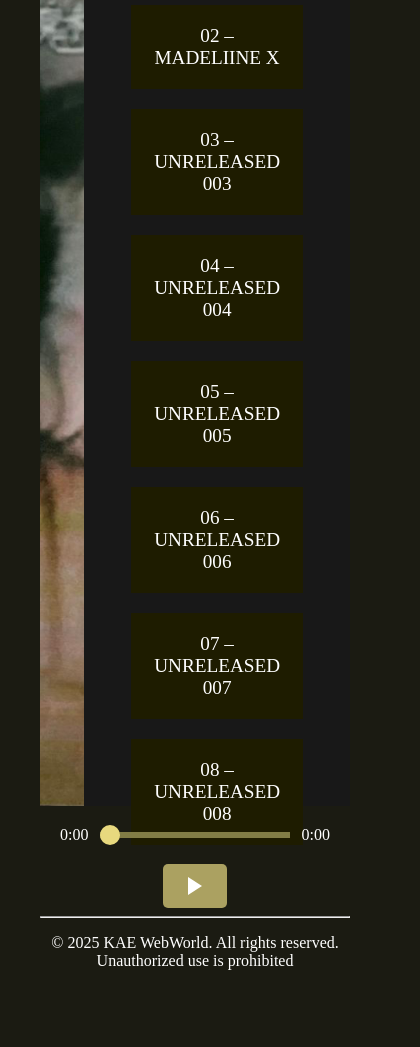
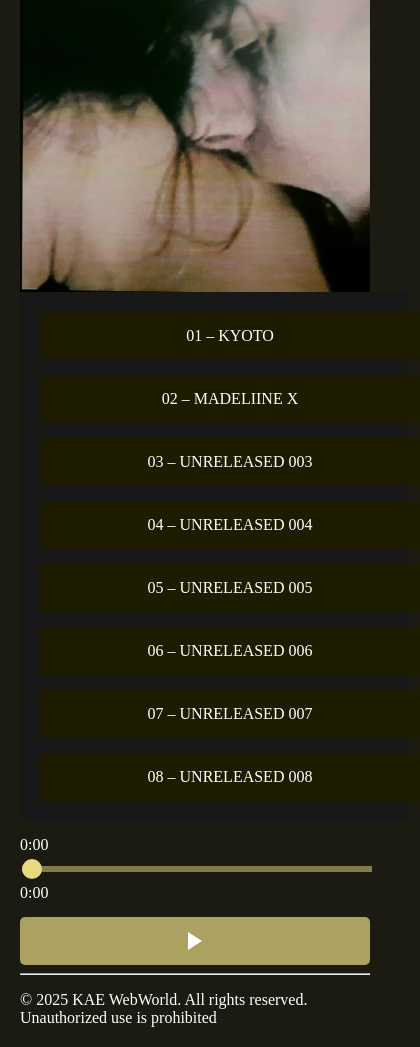
Before and after one commit to kaeriam/xaosworld, a plain HTML site: page index.html in a window 390 px wide. Shown: the part 342-1389 px from the top of the page, 420 px wide, since content can reach past the window. Before the commit the page ends 1352 px from the top, so only its background shows below. Drawn offline with Linux system fonts and the light colour scheme.

Commit message:
Update style.css

```diff
--- a/style.css
+++ b/style.css
@@ -110,4 +110,73 @@ h1 {
 
 #playBtn span {
   pointer-events: none; /* ensures clicks go to button */
+
 }
+
+@media (max-width: 768px) {
+
+  /* Stack container vertically */
+  .container {
+    flex-direction: column;
+    height: auto;
+  }
+
+  .left, .right {
+    flex: none;
+    width: 100%;
+    height: auto;
+  }
+
+  .left img {
+    width: 100%;
+    height: auto;
+    object-fit: cover;
+  }
+
+  .right {
+    padding: 20px;
+  }
+
+  /* =========================
+     Tracklist adjustments
+  ========================== */
+  .tracklist {
+    flex-direction: column;  /* already column, ensure consistency */
+    gap: 15px;
+    width: 100%;
+    align-items: stretch;    /* make each track fill container width */
+  }
+
+  .track {
+    width: 100%;
+    padding: 15px;
+    font-size: 1rem;         /* slightly smaller text for mobile */
+  }
+
+  /* =========================
+     Scrubbar adjustments
+  ========================== */
+  .scrubbar {
+    flex-direction: column; /* stack elements vertically */
+    align-items: stretch;
+    padding: 15px 0;
+    gap: 10px;
+  }
+
+  #timeline {
+    width: 100%;
+    height: 6px;
+  }
+
+  #playBtn {
+    width: 100%;           /* full-width button for easier tapping */
+    font-size: 18px;
+    padding: 12px 0;
+  }
+
+  /* Optional: adjust body padding */
+  body {
+    padding: 20px;
+    text-align: left;       /* optional, looks better on narrow screens */
+  }
+}
```
